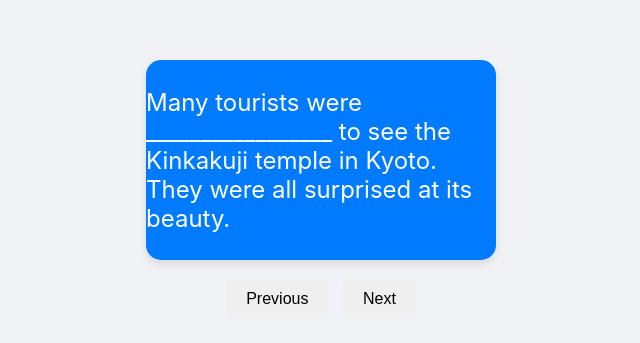
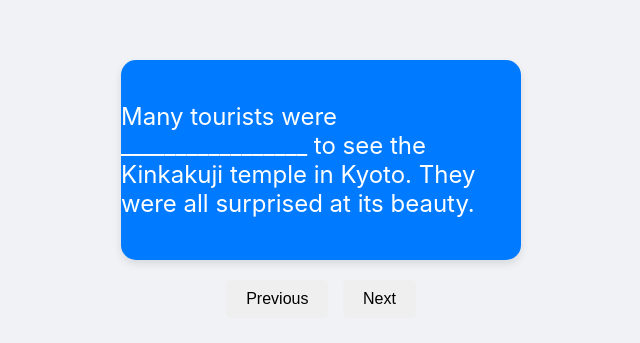
Before and after one commit to wendtbw/Vocabulary-Flash-Cards-App, a plain HTML site: page index.html in a window 1280 px wide. Shown: the part 219-562 px from the top of the page, without its empty margins (319-959 px from the left). Drawn offline with Linux system fonts and the light colour scheme.

Commit message:
Update index.html

```diff
--- a/index.html
+++ b/index.html
@@ -6,7 +6,7 @@
     <style>
         body { font-family: -apple-system, BlinkMacSystemFont, 'Segoe UI', sans-serif; display: grid; place-content: center; height: 100vh; background: #f0f2f5; }
         .card-container { perspective: 1000px; }
-        .card { width: 350px; height: 200px; position: relative; transform-style: preserve-3d; transition: transform 0.6s; cursor: pointer; }
+        .card { width: 400px; height: 200px; position: relative; transform-style: preserve-3d; transition: transform 0.6s; cursor: pointer; }
         .card.flipped { transform: rotateY(180deg); }
         .card-face { position: absolute; width: 100%; height: 100%; backface-visibility: hidden; display: grid; place-content: center; font-size: 1.5em; border-radius: 15px; box-shadow: 0 4px 8px rgba(0,0,0,0.1); }
         .card-front { background: #007bff; color: white; }
```
